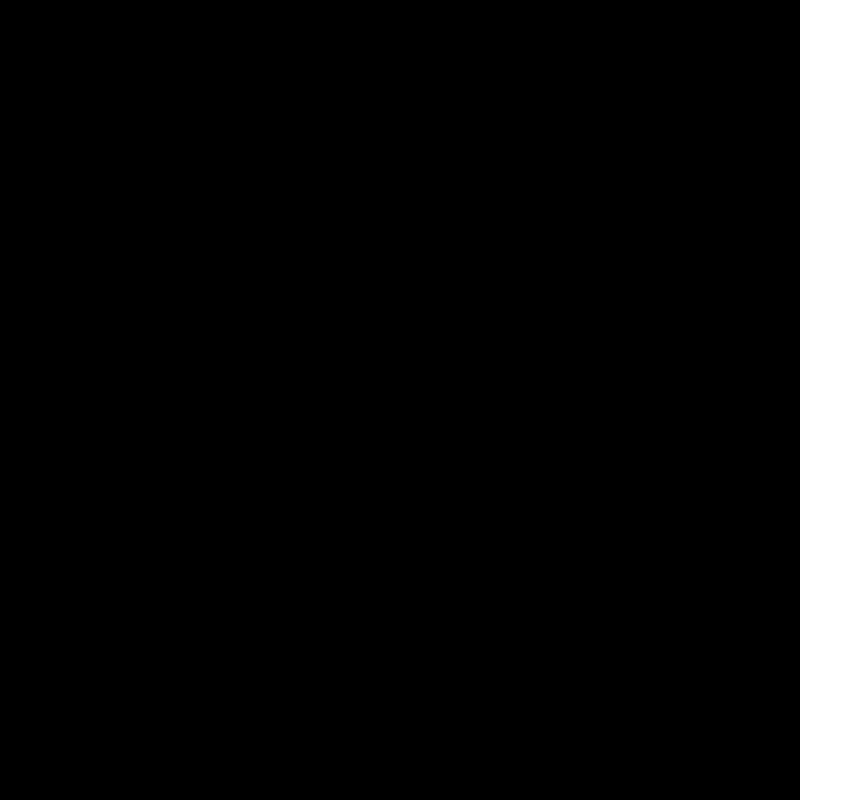
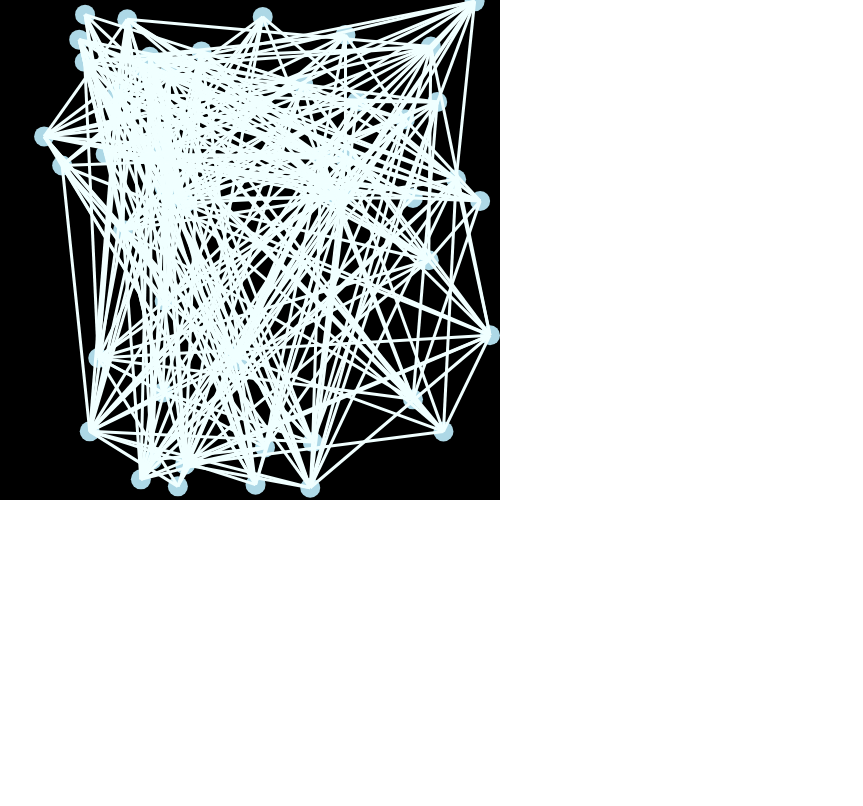
Before and after one commit to contic5/node-graph, a website built with Vite: page index.html in a window 1280 px wide. Shown: the whole page, without its empty margins (0-863 px from the left). Built offline with nearby package versions, Linux system fonts and the light colour scheme.

Commit message:
Set up node movement and drawing between nodes TODO: Add user inputs

```diff
--- a/index.html
+++ b/index.html
@@ -8,7 +8,7 @@
   </head>
   <body>
   <main>
-  <canvas id="my_canvas"></canvas>
+  <canvas id="my_canvas" width="500" height="500"></canvas>
   </main>
   <script type="module" src="/src/main.ts"></script>
   </body>
--- a/src/main.ts
+++ b/src/main.ts
@@ -1,13 +1,47 @@
 import './style.css'
+import { Node } from './node';
 
 function clear()
 {
   ctx.fillStyle="#000000";
   ctx.fillRect(0,0,c.width,c.height);
 }
+function draw_connections()
+{
+  ctx.strokeStyle="azure";
+  ctx.lineWidth=3;
+  for(let from=0;from<nodes.length;from++)
+  {
+    for(let to=from+1;to<nodes.length;to++)
+    {
+      if(connections[from][to]==true)
+      {
+        ctx.beginPath();
+        ctx.moveTo(nodes[from].x,nodes[from].y);
+        ctx.lineTo(nodes[to].x,nodes[to].y);
+        ctx.stroke();
+        ctx.closePath();
+      }
+    }
+  }
+
+  ctx.strokeStyle="black";
+  ctx.lineWidth=1;
+}
 function draw()
 {
   clear();
+  for(let node of nodes)
+  {
+    node.move(c);
+  }
+
+  for(let node of nodes)
+  {
+    node.draw(ctx);
+  }
+
+  draw_connections();
 }
 function generate_2d_array(width:number,height:number,value:any=false)
 {
@@ -22,11 +56,43 @@ function generate_2d_array(width:number,height:number,value:any=false)
   }
   return res;
 }
+function setup()
+{
+  connections=generate_2d_array(total_nodes,total_nodes);
+  nodes=[];
+  for(let i=0;i<total_nodes;i++)
+  {
+    nodes.push(new Node(c));
+  }
 
-let total_nodes=10;
-let connections=[];
-connections=generate_2d_array(10,10);
+  const total_connections=(connection_rate*((total_nodes-1)*(total_nodes-1)))/(2*100);
+  let connections_made=0;
+
+  let total_attempts=0;
+  let max_attempts=Math.min(10000,total_nodes*total_nodes*total_nodes);
+
+  while(connections_made<total_connections&&total_attempts<max_attempts)
+  {
+    let from=Math.floor(Math.random()*total_nodes);
+    let to=Math.floor(Math.random()*total_nodes);
+    if(from!=to&&!connections[from][to])
+    {
+      connections[from][to]=true;
+      connections[to][from]=true;
+      connections_made+=1;
+    }
+    total_attempts+=1;
+  }
+  console.log(connections_made);
+}
+
+let total_nodes=50;
+let connections:boolean[][]=[];
+let nodes:Node[]=[];
+let connection_rate=25;
 
 let c=document.getElementById("my_canvas") as HTMLCanvasElement;
 let ctx=c.getContext("2d") as CanvasRenderingContext2D;
+
+setup();
 setInterval(draw,1000/30);
--- /dev/null
+++ b/src/node.ts
@@ -0,0 +1,56 @@
+export class Node
+{
+    static c:HTMLCanvasElement;
+    static ctx:CanvasRenderingContext2D;
+
+    x=0;
+    y=0;
+    radius=10;
+    move_speed=5;
+    angle:number;
+    v_x:number;
+    v_y:number;
+
+    constructor(c:HTMLCanvasElement)
+    {
+       this.angle=Math.random()*2*Math.PI;
+       this.x=Math.floor(Math.random()*(c.width-this.radius));
+       this.y=Math.floor(Math.random()*(c.width-this.radius));
+       this.v_x=this.move_speed*Math.cos(this.angle);
+       this.v_y=this.move_speed*Math.sin(this.angle);
+    }
+    move(c:HTMLCanvasElement)
+    {
+        this.x+=this.v_x;
+        this.y+=this.v_y;
+
+        if(this.x<0)
+        {
+            this.x=0;
+            this.v_x=Math.abs(this.v_x);
+        }
+        if(this.x>c.width-this.radius)
+        {
+            this.x=c.width-this.radius;
+            this.v_x=-Math.abs(this.v_x);
+        }
+        if(this.y<0)
+        {
+            this.y=0;
+            this.v_y=Math.abs(this.v_y);
+        }
+        if(this.y>c.height-this.radius)
+        {
+            this.y=c.height-this.radius;
+            this.v_y=-Math.abs(this.v_y);
+        }
+    }
+    draw(ctx:CanvasRenderingContext2D)
+    {
+        ctx.fillStyle="lightblue";
+        ctx.beginPath();
+        ctx.arc(this.x,this.y,this.radius,0,2*Math.PI);
+        ctx.fill();
+        ctx.closePath();
+    }
+}
--- a/src/style.css
+++ b/src/style.css
@@ -294,8 +294,3 @@ code {
     border-right-color: var(--border);
   }
 }
-canvas
-{
-  width: 800px;
-  height: 800px;
-}
```
Also changed, not shown: download.png (added).
